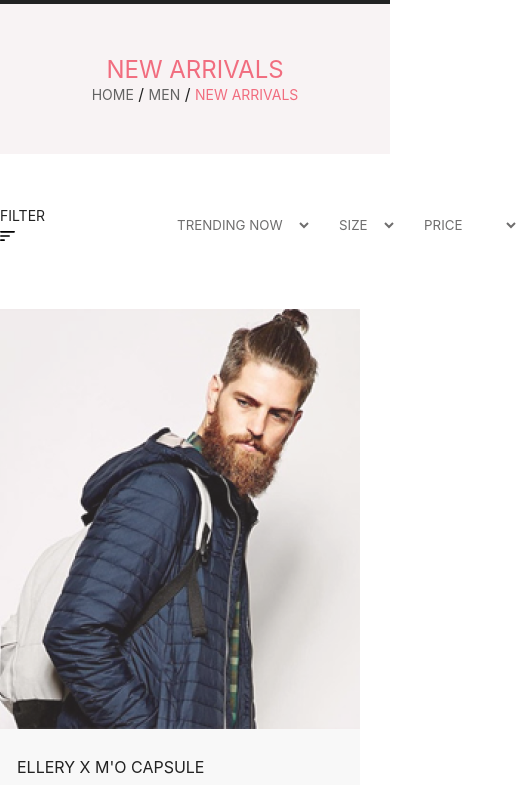
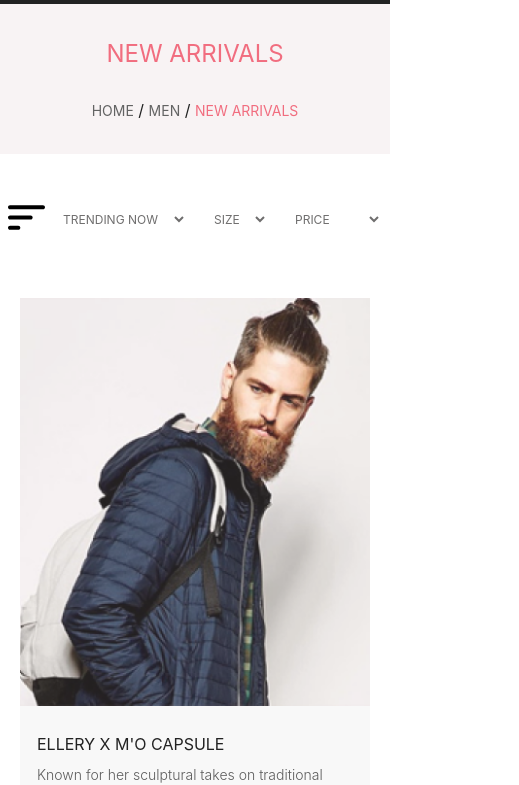
Before and after one commit to Permogortsev/InternetShop, a plain HTML site: page docs/catalog.html in a window 390 px wide. Shown: the part 71-856 px from the top of the page, 519 px wide, since content can reach past the window. Drawn offline with Linux system fonts and the light colour scheme.

Commit message:
respondive 85% done

```diff
--- a/docs/assets/style/media.scss
+++ b/docs/assets/style/media.scss
@@ -136,6 +136,97 @@
     }
 }
 
+//product Page
+// >>>>>>>>>>
+@media (max-width: 1000px){
+    .product__info {
+        margin-top: 0;
+    }
+}
+@media (max-width: 435px) {
+    .choose__color{
+        font-size: 12px;
+    }
+    .choose__size{
+        font-size: 12px;
+    }
+    .choose__quantity{
+        font-size: 12px;
+    }
+}
+
+
+//catalog Page
+//>>>>>>>>>>>>
+
+@media (max-width: 1172px) {
+    .main-padding{
+        padding: 0 16px;
+    }
+    .cards{
+        justify-content: center;
+    }
+}
+
+@media (max-width: 796px){
+    .cards{
+        justify-content: center;
+        gap: 15px;
+    }
+    .main-padding{
+        padding: 0 8px;
+    }
+    .choose_parameters{
+        margin-left: 0;
+    }
+    .filters{
+        display: flex;
+        justify-content: space-between;
+    }
+
+}
+
+@media (max-width: 405px) {
+    .main-padding{
+        padding: 0 8px;
+    }
+    .card{
+        width: 350px;
+    }
+    .card__img img{
+        width: inherit;
+    }
+    .card__img{
+        width: 350px;
+    }
+
+
+
+}
+
+@media (max-width: 510px){
+    .filter_burger span{
+        display: none;
+    }
+    .filter_burger a svg{
+        width: 37px;
+        height: 25px;
+    }
+
+    .choose_parameters select{
+        font-size: 12px
+    }
+
+}
+
+@media (max-width: 440px){
+    .page__title{
+        display: flex;
+
+        flex-direction: column;
+    }
+}
+
 
 
 // registration Page >>>>
@@ -206,10 +297,20 @@
         padding: 0 8px;
         display: flex;
         justify-content: center;
-        flex-direction: column;
+
     }
 }
 
+@media (max-width: 440px){
+    .new_arrivals{
+        flex-direction: column;
+        align-items: center;
+        justify-content: center;
+    }
+    .product__nav-margintop{
+        margin-top: 32px;
+    }
+}
 
 //grand__features
 //>>>>>>>
--- a/docs/assets/style/style.scss
+++ b/docs/assets/style/style.scss
@@ -353,6 +353,10 @@ input:focus:-ms-input-placeholder {
     & img {
         height: 100%;
     }
+}
+
+.card__img_text{
+    white-space: nowrap;
 }
 
 .card__button_wrap {
@@ -915,6 +919,7 @@ input:focus:-ms-input-placeholder {
     display: flex;
     align-items: center;
     justify-content: space-between;
+    white-space: nowrap;
 }
 
 .product__nav a {
@@ -1201,10 +1206,4 @@ input:focus:-ms-input-placeholder {
 
 
 
-
-
-
-
-
-
 @import 'media';
--- a/docs/catalog.html
+++ b/docs/catalog.html
@@ -144,12 +144,12 @@
                     <use xlink:href="#burger_menu"></use>
                 </svg>
             </a>
-            <a class="header__icons" href="registration.html">
+            <a class="header__icons header__icons-account" href="registration.html">
                 <svg class="header__icons-account">
                     <use xlink:href="#account"></use>
                 </svg>
             </a>
-            <a class="header__icons" href="cart.html">
+            <a class="header__icons header__icons-cart" href="cart.html">
                 <svg class="header__icons-cart">
                     <use xlink:href="#cart"></use>
                 </svg>
@@ -163,12 +163,12 @@
         <div class="page__title_content ">
             new arrivals
         </div>
-        <nav class="product__nav">
+        <nav class="product__nav product__nav-margintop">
             <a href="index.html">HOME</a> / <a href="#">MEN</a> / <span>NEW ARRIVALS</span>
         </nav>
     </div>
 
-    <main class="main main_content">
+    <main class="main main_content main-padding">
         <div class="filters center">
             <div class="filter_burger">
                 <a href="#">
```
Also changed, not shown: docs/index.html (+2 -2 lines), docs/product.html (+3 -3 lines), docs/assets/style/media.css, docs/assets/style/style.css, 2 other files.
